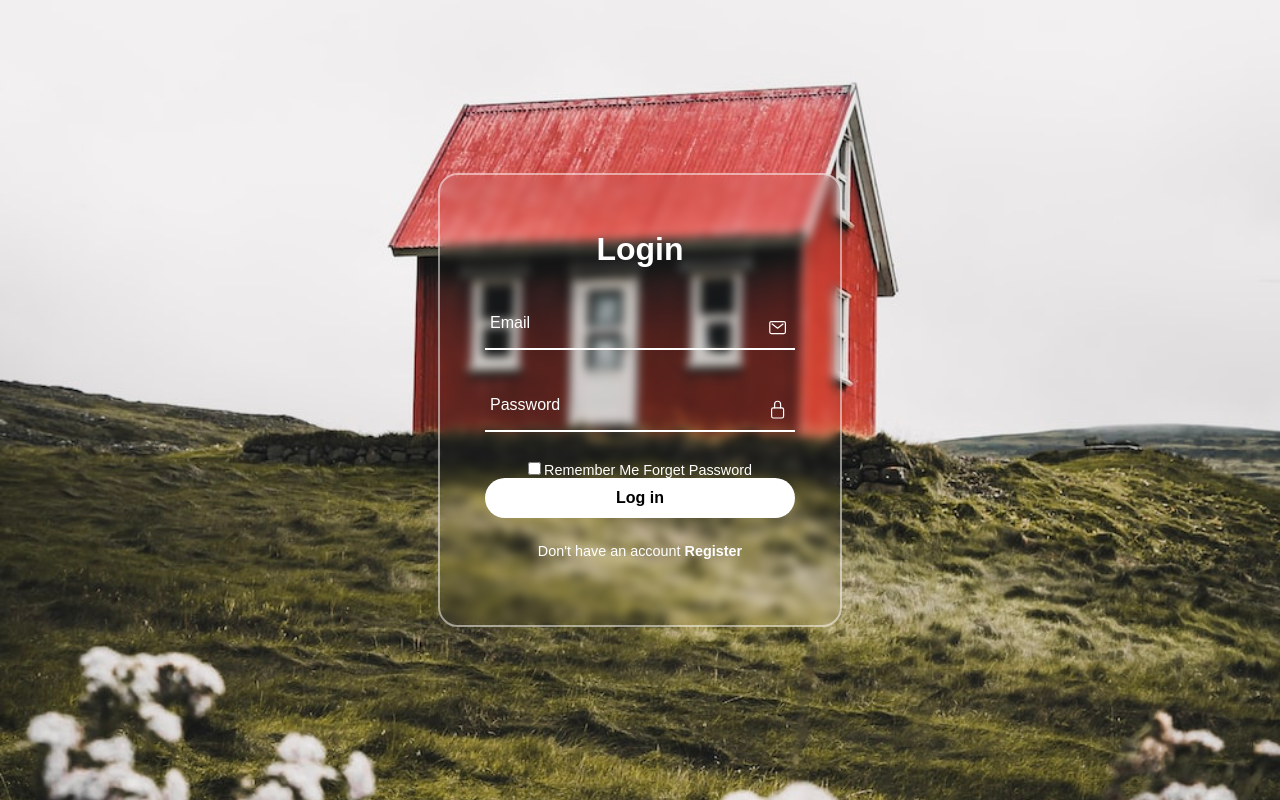
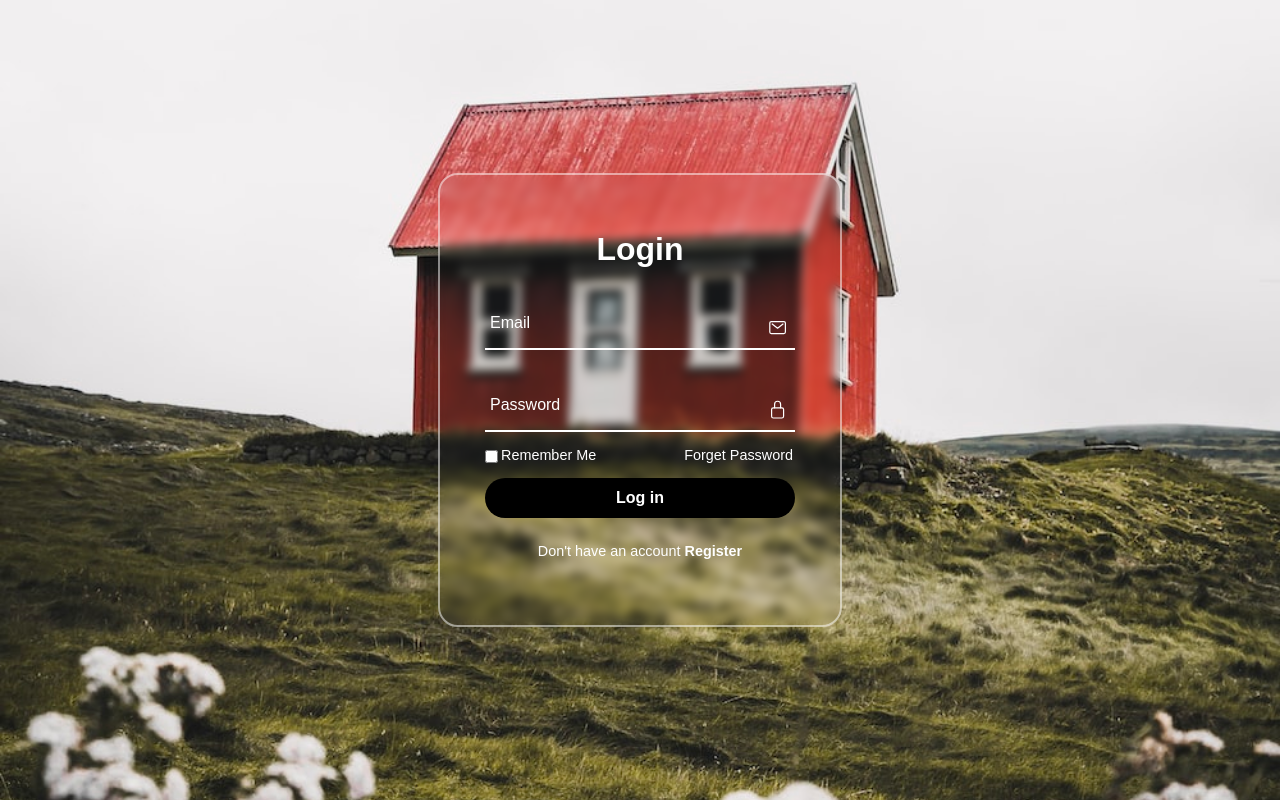
Before and after one commit to draunzler/login-page, a plain HTML site: page index.html in a window 1280 px wide. Drawn offline with nearby package versions, Linux system fonts and the light colour scheme.

Commit message:
added the hover effect to button

```diff
--- a/index.css
+++ b/index.css
@@ -72,7 +72,8 @@ input:valid ~ label{
     font-size: .9em;
     color: white;
     display: flex;
-    justify-content: center;
+    position: relative;
+    top: -15px;
 }
 .forget label input{
     margin-right: 3px;
@@ -80,20 +81,36 @@ input:valid ~ label{
 .forget label a{
     color: white;
     text-decoration: none;
+    position: absolute;
+    right: 2px;
 }
 .forget label a:hover{
     text-decoration: underline;
 }
+label input[type="checkbox"] {
+    vertical-align: middle;
+  }
+  label {
+    vertical-align: middle;
+    display: inline-block;
+  }
+
 button{
     width: 100%;
     height: 40px;
     border-radius: 40px;
-    background: white;
+    background-color: black;
+    color: white;
     border: none;
     outline: none;
     cursor: pointer;
     font-size: 1em;
     font-weight: 600;
+    transition: all .6s ease;
+}
+button:hover{
+    background-color: white;
+    color: black;
 }
 .register{
     font-size: .9em;
```
